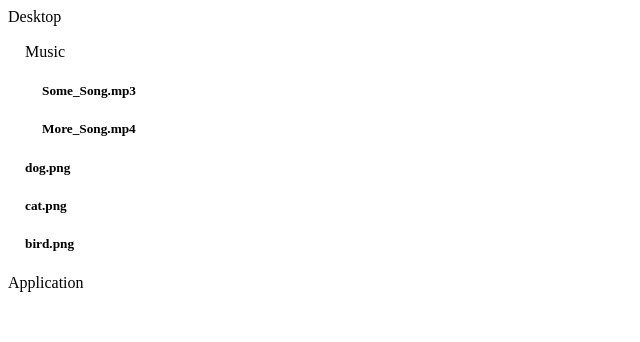
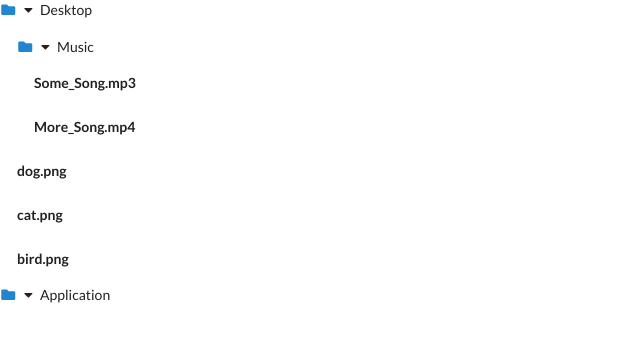
Before and after one commit to dkdam/Fundermental-File-Tree, a React (Create React App) app: page / in a window 1280 px wide. Shown: the top 342 px of the page, without its empty margins (0-640 px from the left). Built offline with nearby package versions, Linux system fonts and the light colour scheme.

Commit message:
adding semantic css

```diff
--- a/public/index.html
+++ b/public/index.html
@@ -15,6 +15,7 @@
       user's mobile device or desktop. See https://developers.google.com/web/fundamentals/web-app-manifest/
     -->
     <link rel="manifest" href="%PUBLIC_URL%/manifest.json" />
+    <link rel="stylesheet" href="https://cdnjs.cloudflare.com/ajax/libs/semantic-ui/2.4.1/semantic.min.css" />
     <!--
       Notice the use of %PUBLIC_URL% in the tags above.
       It will be replaced with the URL of the `public` folder during the build.
--- a/src/App.js
+++ b/src/App.js
@@ -21,12 +21,16 @@ function App() {
 const Folder = (props) => {
   const [ isOpen, setIsOpen ] = useState(true)
   const { name, children } = props
+  const direction = isOpen ? "down" : "right"
 
-  const handleClick = () => {
-    setIsOpen(!isOpen)
-  }
+  const handleClick = () => setIsOpen(!isOpen)
+
   return <div>
-      <span onClick={handleClick}>{name}</span>
+      <span onClick={handleClick}>
+        <i className=" blue folder icon"></i>
+        <i className={`caret ${direction} icon`}></i>
+      </span>
+      {name}
       <div style={{ margin : '17px'}}>
         {isOpen ? children : null}
       </div>
```
